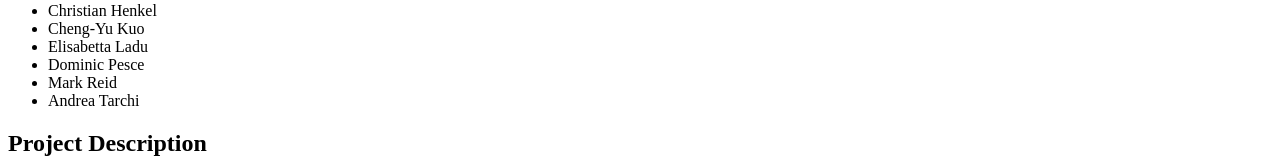
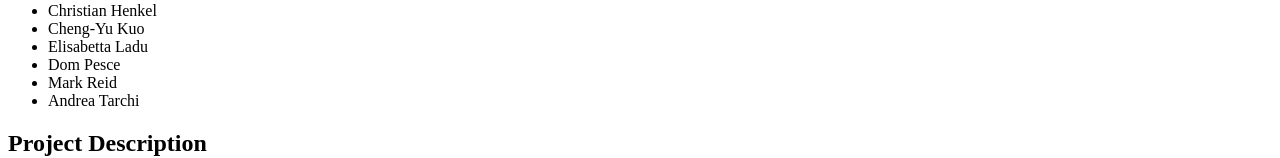
Before and after one commit to dpesce/ANCH0R, a React (Vite) app: page / in a window 1280 px wide. Shown: the part 411-569 px from the top of the page. Built offline with nearby package versions, Linux system fonts and the light colour scheme; the HTML template or start-up script is replaced by a standard one.

Commit message:
aesthetic tweak

```diff
--- a/src/pages/Home.tsx
+++ b/src/pages/Home.tsx
@@ -12,7 +12,7 @@ const TEAM_MEMBERS = [
   "Christian Henkel",
   "Cheng-Yu Kuo",
   "Elisabetta Ladu",
-  "Dominic Pesce",
+  "Dom Pesce",
   "Mark Reid",
   "Andrea Tarchi",
 ];
```
